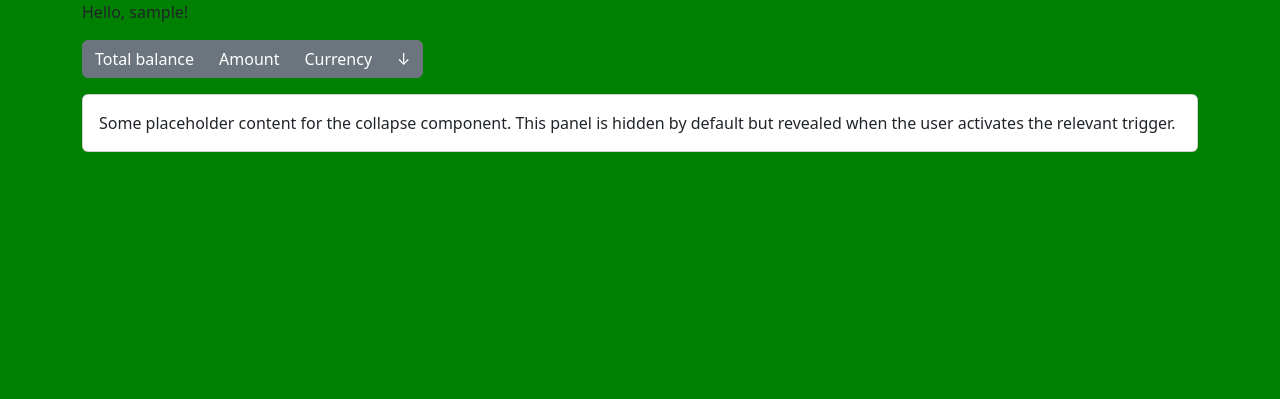
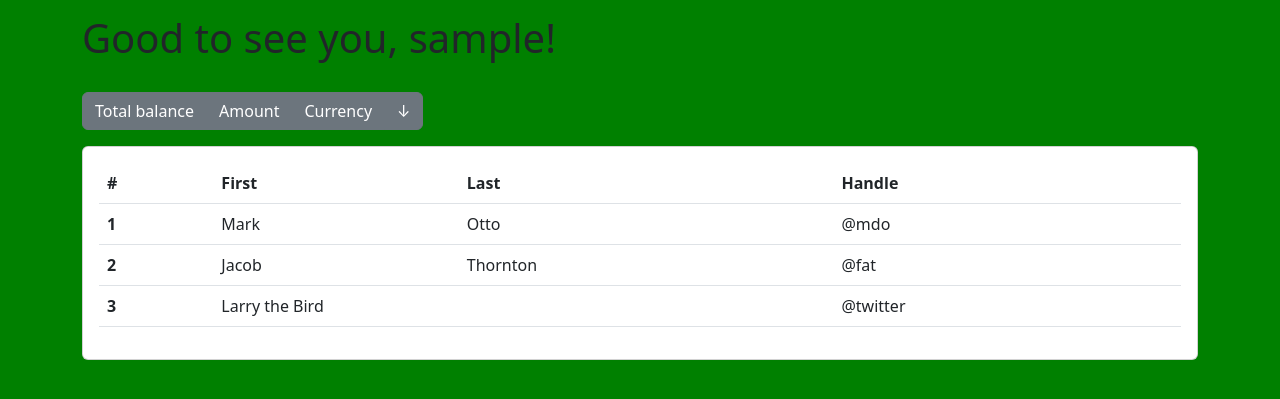
Before and after one commit to DedRobin/mof_auditor, a Django app: template templates/index.html in a window 1280 px wide, after a click that opens the changed part. Shown: the part 56-455 px from the top of the page. Run offline with Django 4.2, Linux system fonts and the light colour scheme; the template is opened without the code that fills it, so the values that code supplies are empty; the visitor is signed in with stand-in values (Sample User, id 1).

Commit message:
added table under balance header

```diff
--- a/templates/user_balance.html
+++ b/templates/user_balance.html
@@ -11,7 +11,34 @@
 </p>
 <div class="collapse" id="collapseExample">
     <div class="card card-body">
-        Some placeholder content for the collapse component. This panel is hidden by default but revealed when the user
-        activates the relevant trigger.
+        <table class="table">
+            <thead>
+            <tr>
+                <th scope="col">#</th>
+                <th scope="col">First</th>
+                <th scope="col">Last</th>
+                <th scope="col">Handle</th>
+            </tr>
+            </thead>
+            <tbody>
+            <tr>
+                <th scope="row">1</th>
+                <td>Mark</td>
+                <td>Otto</td>
+                <td>@mdo</td>
+            </tr>
+            <tr>
+                <th scope="row">2</th>
+                <td>Jacob</td>
+                <td>Thornton</td>
+                <td>@fat</td>
+            </tr>
+            <tr>
+                <th scope="row">3</th>
+                <td colspan="2">Larry the Bird</td>
+                <td>@twitter</td>
+            </tr>
+            </tbody>
+        </table>
     </div>
 </div>
--- a/templates/user_page.html
+++ b/templates/user_page.html
@@ -1,5 +1,6 @@
 {% block content %}
-    <div class="container-xl">Hello, {{ user }}!
+    <div class="container-xl">
+        <div class="fs-1 py-2">Good to see you, {{ user }}!</div>
     {% include 'user_balance.html' %}
     </div>
 {% endblock %}
```
